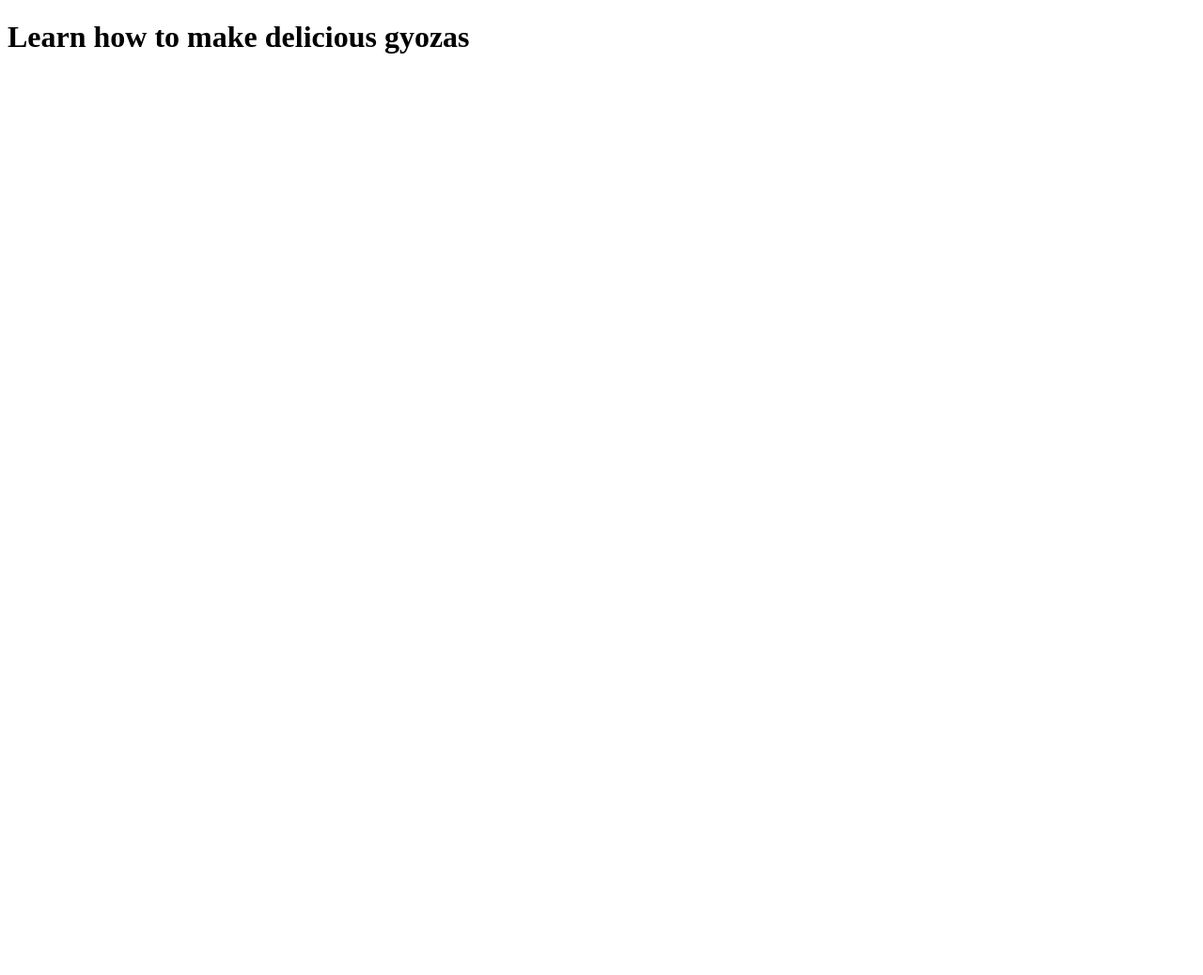
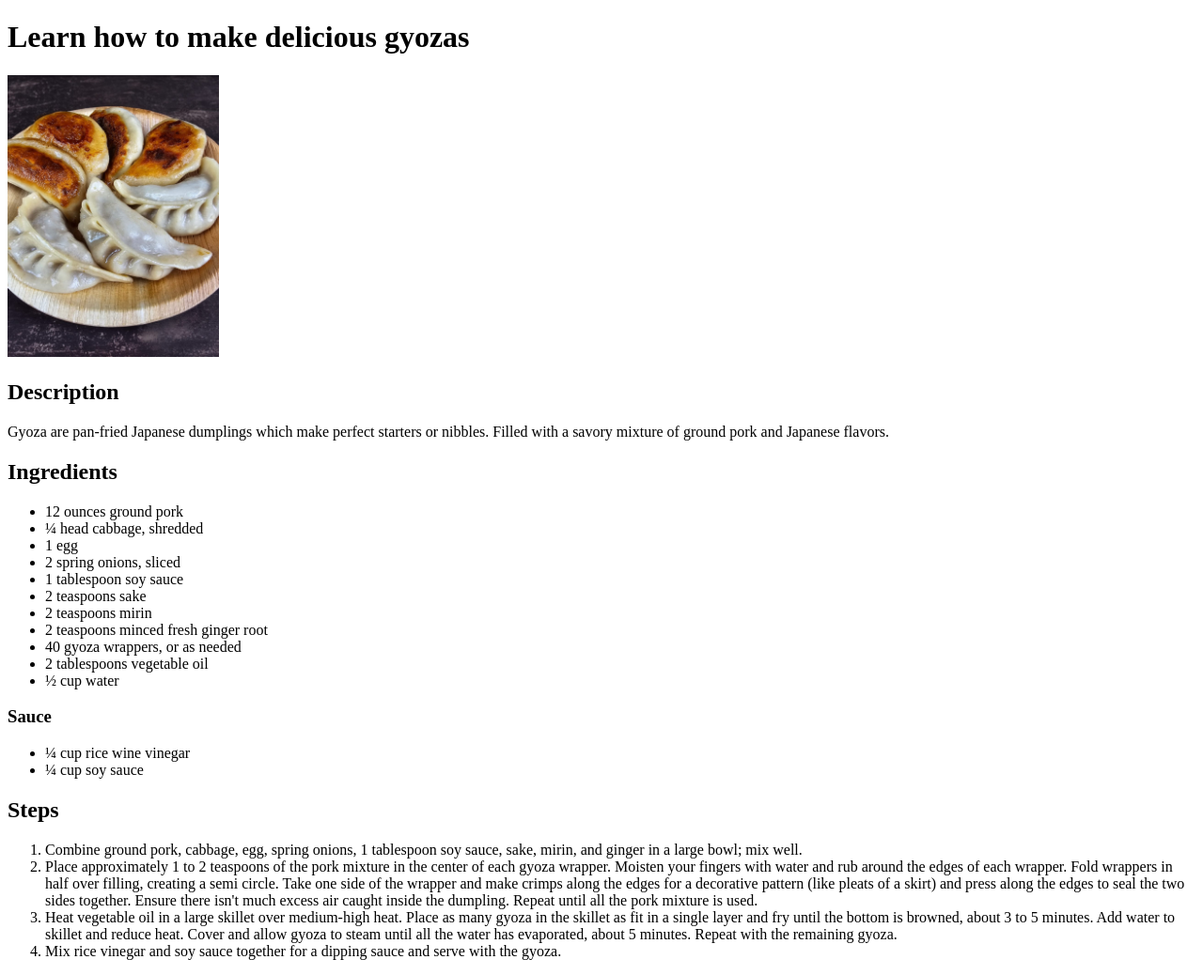
Before and after one commit to dreki48/odin-recipes, a plain HTML site: page recipes/gyoza.html in a window 1280 px wide. Shown: the whole page at 94% size. Before the commit the page ends 800 px from the top, so only its background shows below. Drawn offline with Linux system fonts and the light colour scheme.

Commit message:
Fill Gyoza page with ingredients, description and steps

```diff
--- a/recipes/gyoza.html
+++ b/recipes/gyoza.html
@@ -6,5 +6,34 @@
     </head>
     <body>
         <h1>Learn how to make delicious gyozas</h1>
+        <img src="../images/gyoza.jpg" height="300">
+        <h2>Description</h2>
+        <p>Gyoza are pan-fried Japanese dumplings which make perfect starters or nibbles. Filled with a savory mixture of ground pork and Japanese flavors.</p>
+        <h2>Ingredients</h2>
+        <ul>
+            <li>12 ounces ground pork</li>
+            <li>¼ head cabbage, shredded</li>
+            <li>1 egg</li>
+            <li>2 spring onions, sliced</li>
+            <li>1 tablespoon soy sauce</li>
+            <li>2 teaspoons sake</li>
+            <li>2 teaspoons mirin</li>
+            <li>2 teaspoons minced fresh ginger root</li>
+            <li>40 gyoza wrappers, or as needed</li>
+            <li>2 tablespoons vegetable oil</li>
+            <li>½ cup water</li>
+        </ul>
+        <h3>Sauce</h3>
+        <ul>
+            <li>¼ cup rice wine vinegar</li>
+            <li>¼ cup soy sauce</li>
+        </ul>
+        <h2>Steps</h2>
+        <ol>
+            <li>Combine ground pork, cabbage, egg, spring onions, 1 tablespoon soy sauce, sake, mirin, and ginger in a large bowl; mix well.</li>
+            <li>Place approximately 1 to 2 teaspoons of the pork mixture in the center of each gyoza wrapper. Moisten your fingers with water and rub around the edges of each wrapper. Fold wrappers in half over filling, creating a semi circle. Take one side of the wrapper and make crimps along the edges for a decorative pattern (like pleats of a skirt) and press along the edges to seal the two sides together. Ensure there isn't much excess air caught inside the dumpling. Repeat until all the pork mixture is used.</li>
+            <li>Heat vegetable oil in a large skillet over medium-high heat. Place as many gyoza in the skillet as fit in a single layer and fry until the bottom is browned, about 3 to 5 minutes. Add water to skillet and reduce heat. Cover and allow gyoza to steam until all the water has evaporated, about 5 minutes. Repeat with the remaining gyoza.</li>
+            <li>Mix rice vinegar and soy sauce together for a dipping sauce and serve with the gyoza.</li>
+        </ol>
     </body>
 </html>
```
Also changed, not shown: images/gyoza.jpg (added).
